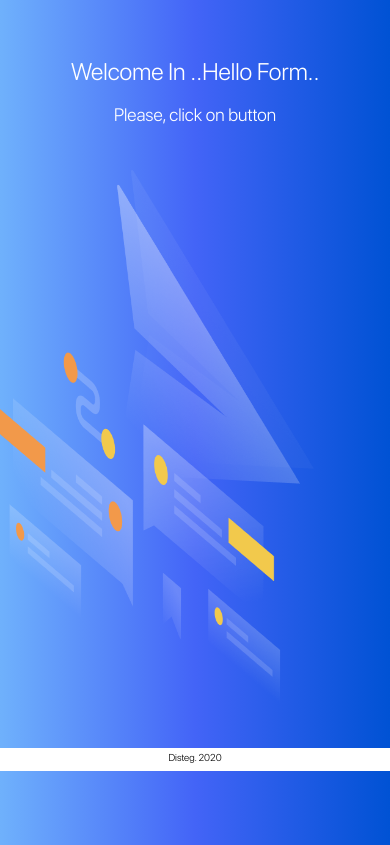
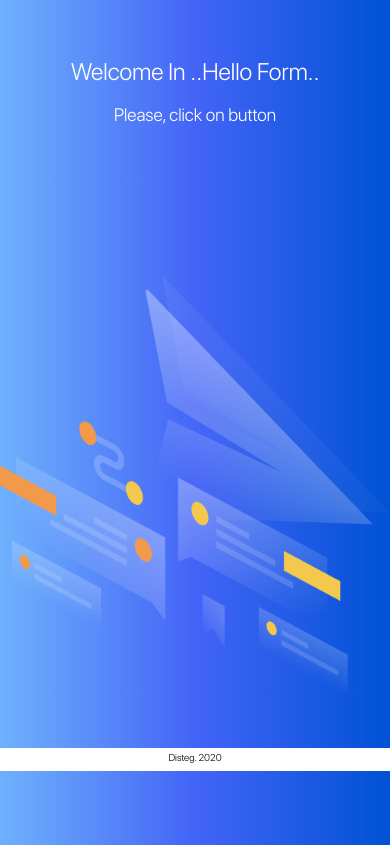
Before and after one commit to Disteg/HelloForm, a plain HTML site: page index.html in a window 390 px wide. Shown: the part 73-918 px from the top of the page. Drawn offline with Linux system fonts and the light colour scheme.

Commit message:
initi commit

```diff
--- a/index.html
+++ b/index.html
@@ -22,7 +22,7 @@
             <h2 class="welcomeOne">Welcome In ..Hello Form..</h2>
             <h3 class="welcomeTwo">Please, click on button</h3>
         </div>
-        <div><img class="Illustation rotation" src="./image/Illustration.png" alt="Иллюстрация"></div>
+        <div class="Illustation__content"><img class="Illustation rotation" src="./image/Illustration.png" alt="Иллюстрация"></div>
     </section>
 
 <section class="popup">
--- a/pages/index.css
+++ b/pages/index.css
@@ -113,13 +113,22 @@ html {
 
 .Illustation {
     width: 514px;
-    min-height: 535px;
+    height: 535px;
 }
+
+@media (max-width: 700px){
+    .Illustation__content {
+        display: flex;
+        margin-top: 30%;
+        justify-content: center;
+    }
+}
+
 
 @media (max-width: 700px) {
     .Illustation {
-        width: 314px;
-        height: 235px;
+        width: 420px;
+        height: 420px;
 
     }
 }
@@ -169,18 +178,28 @@ html {
 }
 
 .rotation {
-    animation: upDown 3s ease-out infinite;
+    animation: upDown 4s ease 0s infinite;
 }
 
 @keyframes upDown {
     0% {
         padding-top: 0;
     }
+
+    25% {
+        padding-top: 25px;
+    }
+
+
     50% {
         padding-top: 50px;
     }
+
+    75% {
+        padding-top: 25px;
+    }
     100% {
-        padding-top: 0;
+        padding-top: 0px;
     }
 }
 
```
